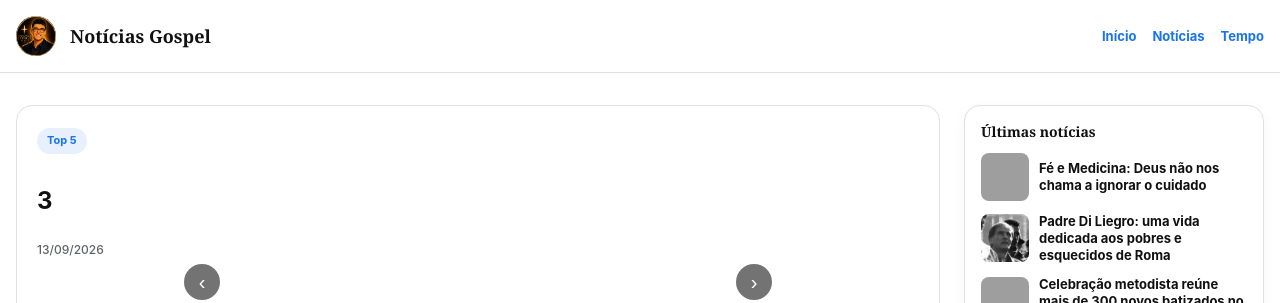
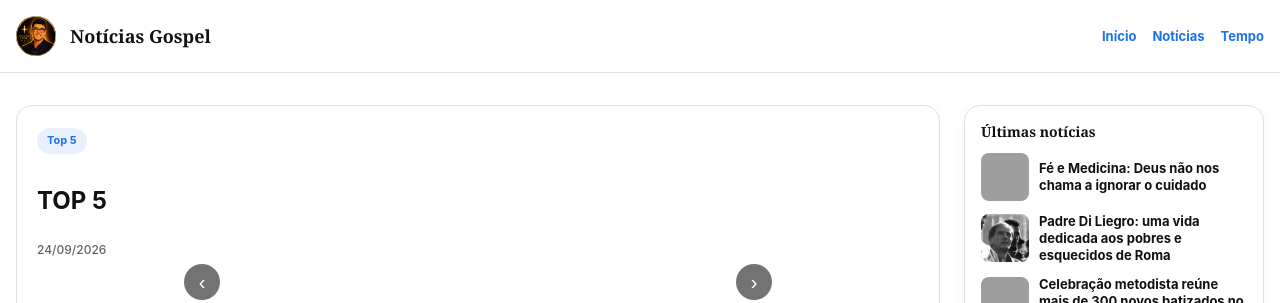
Before and after one commit to capaofeliz-cell/djaguia1, a Jekyll site: the page built from _top5/jesus-vai-voltar.md, in a window 1280 px wide and 1133 px high, cut to the strip 0-303 px from the top of the window. Built offline with Jekyll 4.4.1, drawn with Linux system fonts in a browser that asks for light colours; grey boxes are pictures that could not be loaded.

Commit message:
Update Top 5 “jesus-vai-voltar”

```diff
--- a/_top5/jesus-vai-voltar.md
+++ b/_top5/jesus-vai-voltar.md
@@ -1,6 +1,6 @@
 ---
-title: "3"
-date: 2026-09-13T15:09:00.000-03:00
+title: TOP 5
+date: 2026-09-23T21:45:00.000-03:00
 intro: ""
 ---
 <iframe width="931" height="524" src="https://www.youtube.com/embed/q9qMPGcojrg" title="Jesus Vai Voltar" frameborder="0" allow="accelerometer; autoplay; clipboard-write; encrypted-media; gyroscope; picture-in-picture; web-share" referrerpolicy="strict-origin-when-cross-origin" allowfullscreen></iframe>
```
